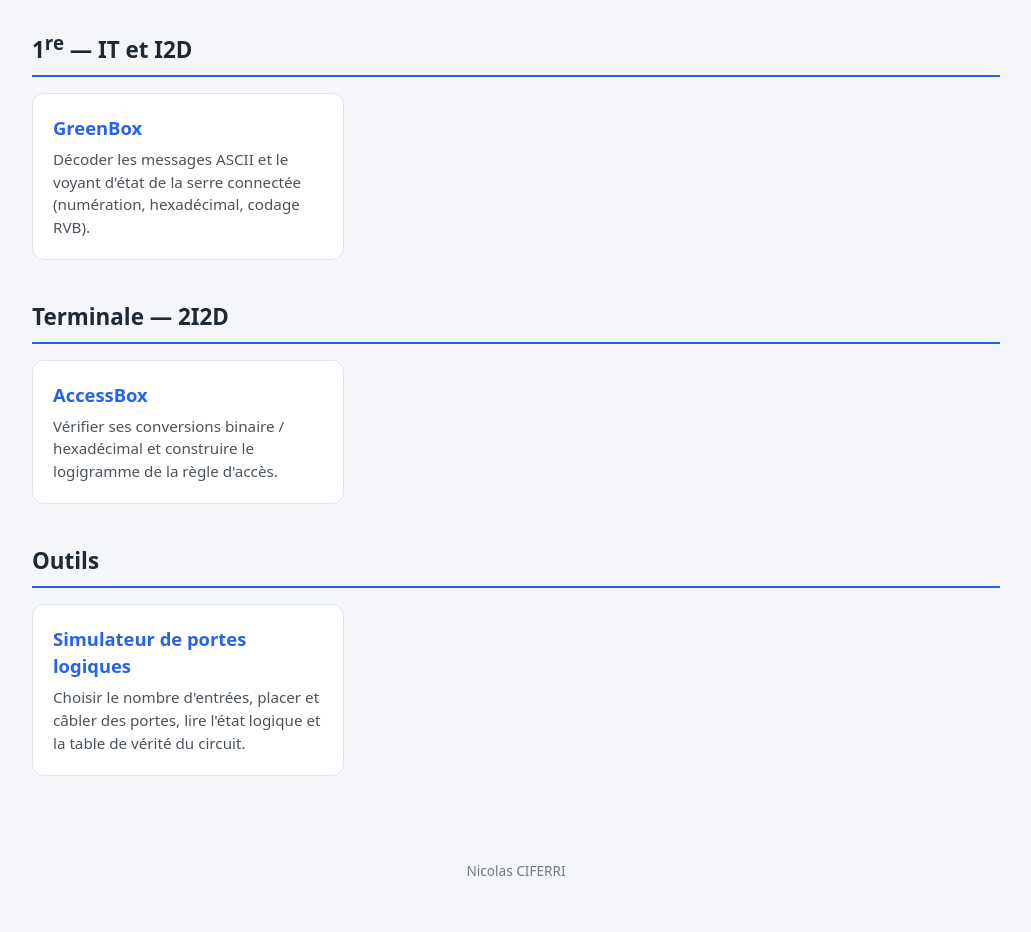
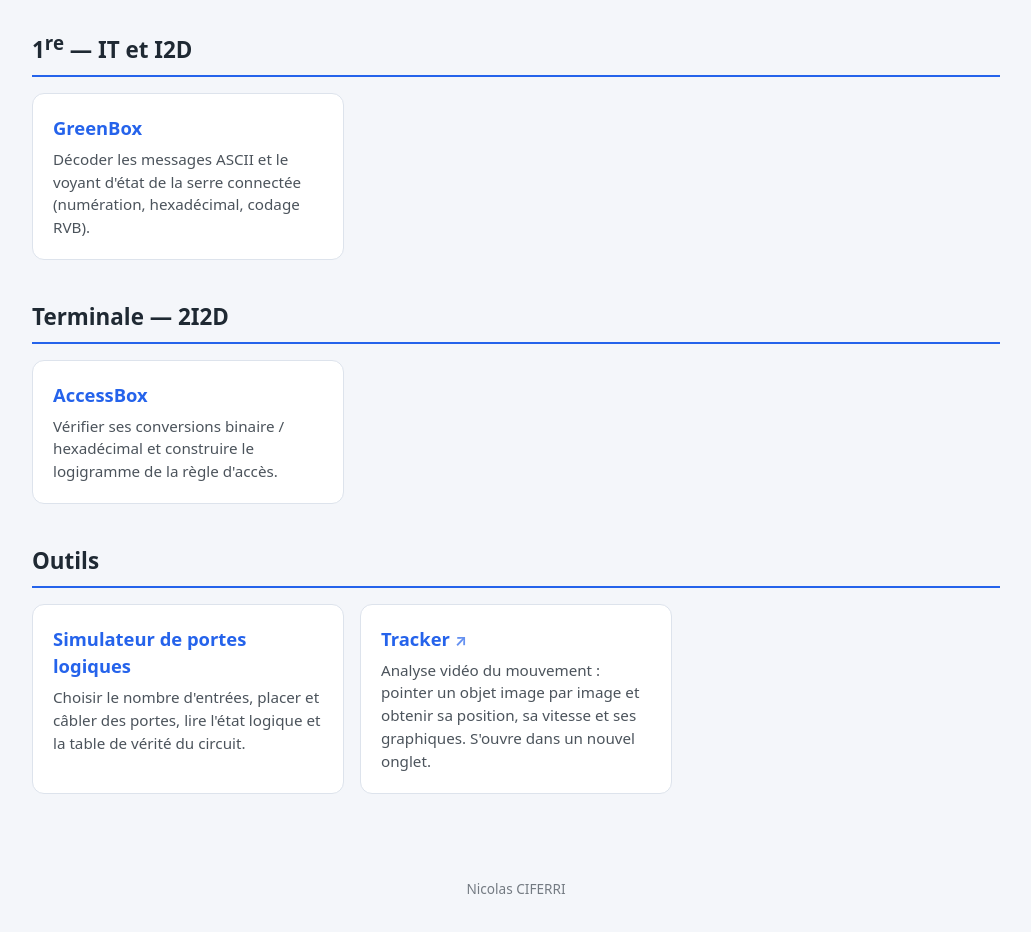
Before and after one commit to N-Ciferri/Site-STI, a plain HTML site: page index.html in a window 1280 px wide. Shown: the part 136-1068 px from the top of the page, without its empty margins (124-1155 px from the left). Drawn offline with Linux system fonts and the light colour scheme.

Commit message:
Ajout du lien vers Tracker dans Outils

```diff
--- a/index.html
+++ b/index.html
@@ -53,6 +53,11 @@
           <p>Choisir le nombre d'entrées, placer et câbler des portes, lire l'état logique et la table de vérité du circuit.</p>
         </a>
 
+        <a class="carte" href="https://opensourcephysics.github.io/tracker-online/" target="_blank" rel="noopener">
+          <h3>Tracker <span class="externe">↗</span></h3>
+          <p>Analyse vidéo du mouvement : pointer un objet image par image et obtenir sa position, sa vitesse et ses graphiques. S'ouvre dans un nouvel onglet.</p>
+        </a>
+
       </div>
     </section>
   </main>
--- a/style.css
+++ b/style.css
@@ -64,6 +64,7 @@ main {
 }
 
 .carte h3 { margin: 0 0 .4rem; font-size: 1.15rem; color: var(--accent); }
+.externe { font-size: .85em; opacity: .7; }
 .carte p { margin: 0; font-size: .95rem; opacity: .8; }
 
 .categorie + .categorie { margin-top: 2.5rem; }
```
